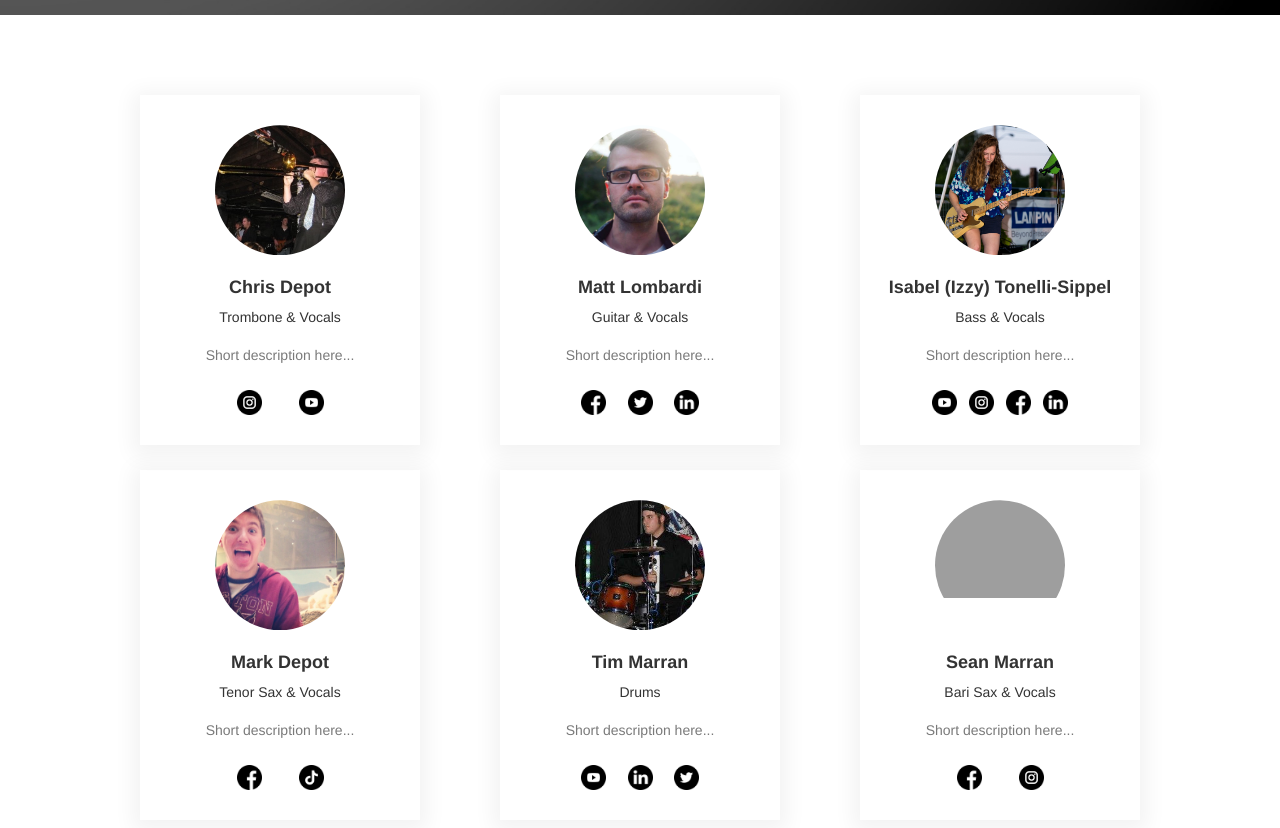
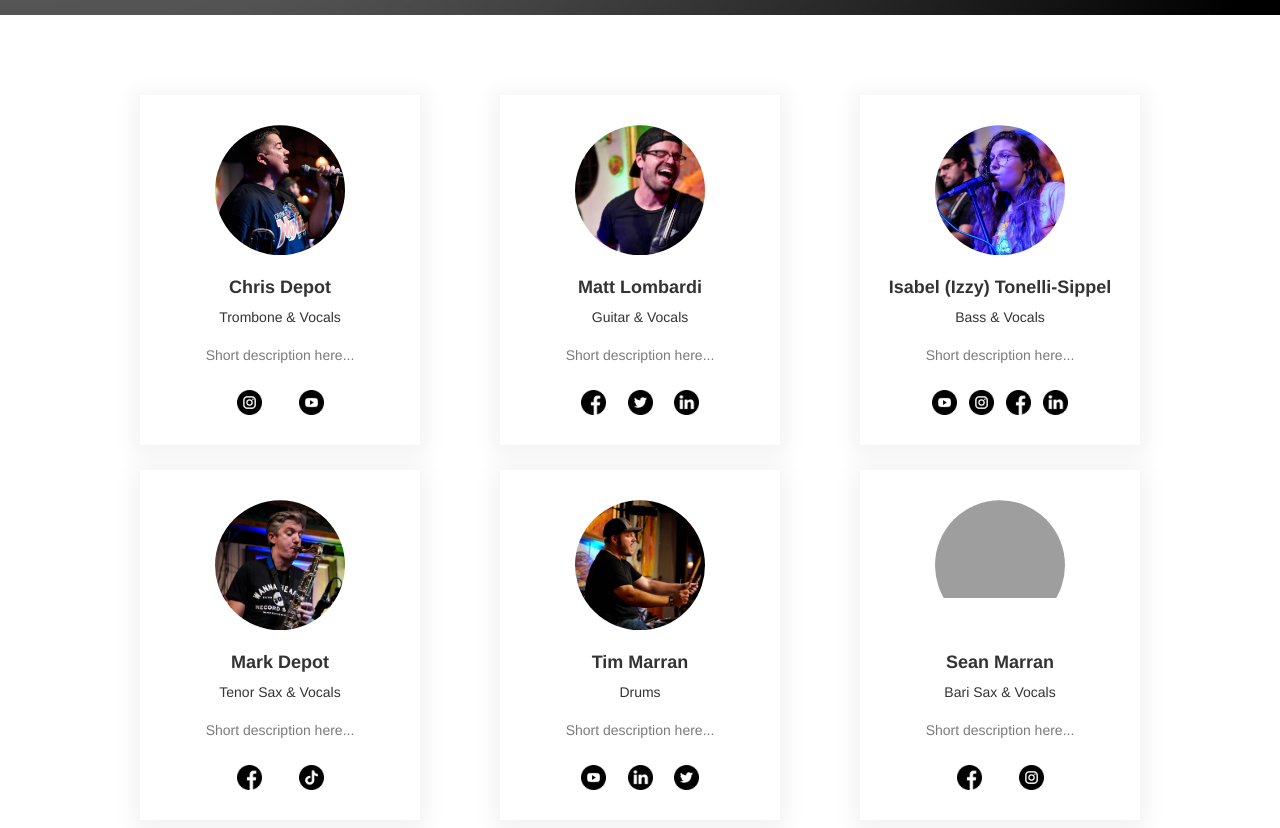
Before and after one commit to izzytons/TJandTheCampers, a plain HTML site: page about.html in a window 1280 px wide. Shown: the part 686-1514 px from the top of the page. Drawn offline with nearby package versions, Linux system fonts and the light colour scheme; grey boxes are pictures that could not be loaded.

Commit message:
Updated bio pics

```diff
--- a/about.html
+++ b/about.html
@@ -57,7 +57,7 @@
         <div class="responsive-cell-block wk-desk-3 wk-ipadp-3 wk-tab-6 wk-mobile-12 card-container">
           <div class="card">
             <div class="team-image-wrapper">
-              <img class="team-member-image" src="images/chrisbiopic.jpg">
+              <img class="team-member-image" src="images/chris_new_bio_pic.jpg">
             </div>
             <p class="text-blk name">
               Chris Depot
@@ -81,7 +81,7 @@
         <div class="responsive-cell-block wk-desk-3 wk-ipadp-3 wk-tab-6 wk-mobile-12 card-container">
           <div class="card">
             <div class="team-image-wrapper">
-              <img class="team-member-image" src="images/mattbiopic.jpg">
+              <img class="team-member-image" src="images/matt_new_bio_pic.jpg">
             </div>
             <p class="text-blk name">
               Matt Lombardi
@@ -108,7 +108,7 @@
         <div class="responsive-cell-block wk-desk-3 wk-ipadp-3 wk-tab-6 wk-mobile-12 card-container">
           <div class="card">
             <div class="team-image-wrapper">
-              <img class="team-member-image" src="images/izzybiopic.jpg">
+              <img class="team-member-image" src="images/izzy_new_bio_pic.jpg">
             </div>
             <p class="text-blk name">
               Isabel (Izzy) Tonelli-Sippel
@@ -138,7 +138,7 @@
         <div class="responsive-cell-block wk-desk-3 wk-ipadp-3 wk-tab-6 wk-mobile-12 card-container">
           <div class="card">
             <div class="team-image-wrapper">
-              <img class="team-member-image" src="images/markbiopic.jpg">
+              <img class="team-member-image" src="images/mark_new_bio_pic.jpg">
             </div>
             <p class="text-blk name">
               Mark Depot
@@ -162,7 +162,7 @@
         <div class="responsive-cell-block wk-desk-3 wk-ipadp-3 wk-tab-6 wk-mobile-12 card-container">
           <div class="card">
             <div class="team-image-wrapper">
-              <img class="team-member-image" src="images/timbiopic.jpg">
+              <img class="team-member-image" src="images/tim_new_bio_pic.jpg">
             </div>
             <p class="text-blk name">
               Tim Marran
```
Also changed, not shown: images/chris_new_bio_pic.jpg (added), images/izzy_new_bio_pic.jpg (added), images/mark_new_bio_pic.jpg (added), images/matt_new_bio_pic.jpg (added), images/tim_new_bio_pic.jpg (added), 2 other files.
